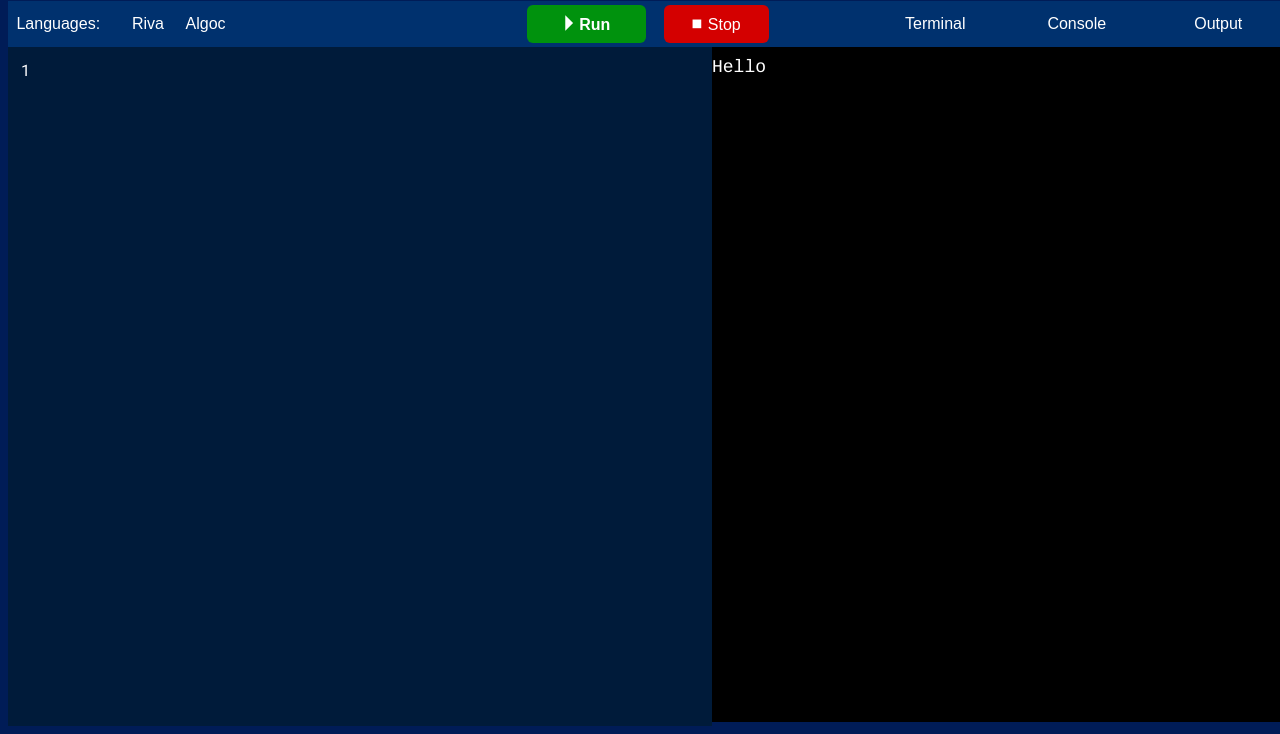
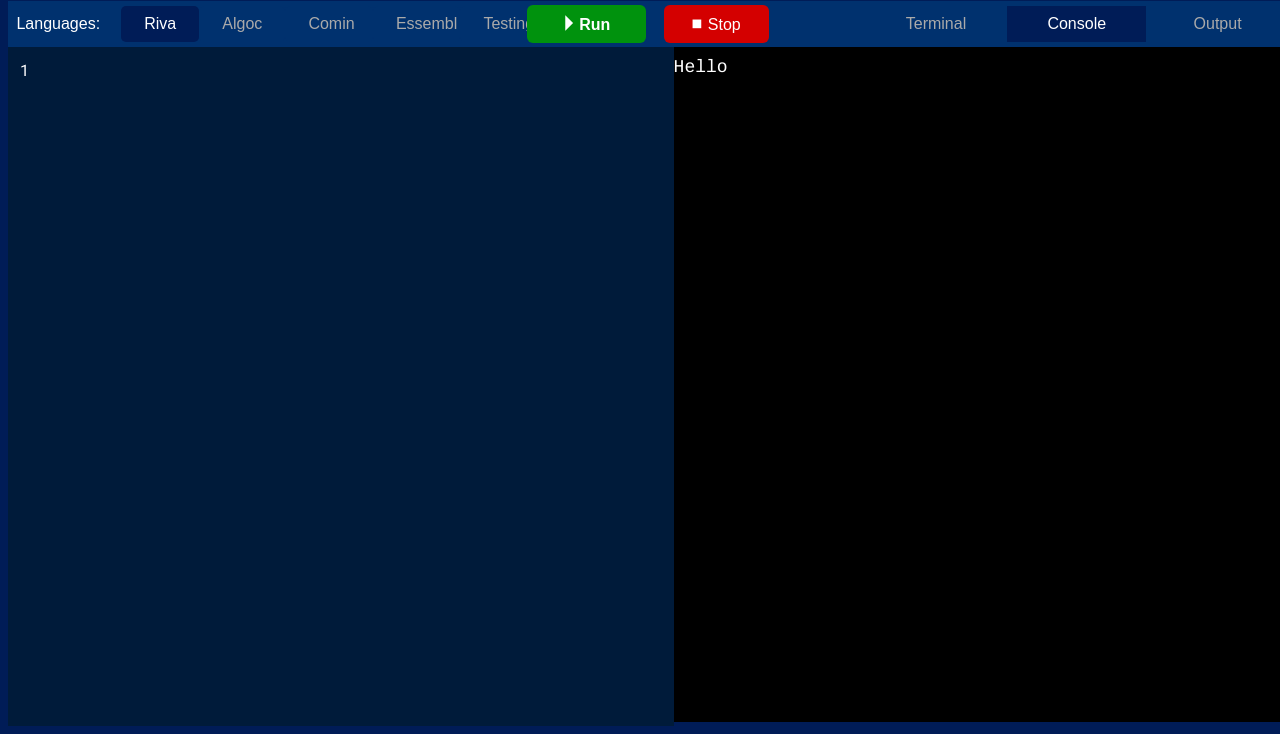
Before and after one commit to rukengine/rukengine.github.io, a plain HTML site: page pages/playground.html in a window 1280 px wide. Shown: the part 82-816 px from the top of the page. Drawn offline with Linux system fonts and the light colour scheme; a web font is replaced by a local one.

Commit message:
Added the UI design for the Language and Window Tabs as Radio Button style

```diff
--- a/pages/playground.css
+++ b/pages/playground.css
@@ -7,6 +7,7 @@
 	--primary-color: #001b3a;
 	--secondary-color: #001c57;
 	--teritiary-color: #00316e;
+	--selected-color: #001540;
 }
 
 body {
@@ -106,8 +107,16 @@ body {
 }
 
 .language {
-	margin-left: 15%;
-	margin-right: 15%;
+	height: 80%;
+	width: 18%;
+	display: flex;
+	justify-content: space-around;
+	align-items: center;
+	padding-left: 10%;
+	padding-right: 10%;
+	border: 0px solid #000;
+	border-radius: 5px;
+	cursor: pointer;
 }
 
 .compiler-commands {
@@ -152,35 +161,22 @@ body {
 	width: 33%;
 	display: flex;
 	flex-direction: row;
+	align-items: center;
+	justify-content: space-around;
 }
 
-.terminal {
-	height: 100%;
+.tabs {
+	height: 80%;
 	width: 33%;
 	display: flex;
 	justify-content: center;
 	align-items: center;
-}
-
-.console {
-	height: 100%;
-	width: 34%;
-	display: flex;
-	justify-content: center;
-	align-items: center;
-}
-
-.output {
-	height: 100%;
-	width: 33%;
-	display: flex;
-	justify-content: center;
-	align-items: center;
+	cursor: pointer;
 }
 
 .code-area {
 	height: 98%;
-	width: 55%;
+	width: 52%;
 	display: flex;
 	flex-direction: row;
 	background-color: var(--primary-color);
@@ -231,7 +227,7 @@ body {
 
 .work-area {
 	height: 98%;
-	width: 45%;
+	width: 48%;
 	display: flex;
 	justify-content: flex-start;
 	background-color: #000;
--- a/pages/playground.html
+++ b/pages/playground.html
@@ -33,11 +33,20 @@
                     <span id="label_languages">Languages:</span>
                 </div>
                 <div class="languages-list">
-                    <div class="language">
+                    <div class="language riva">
                         <span id="riva">Riva</span>
                     </div>
-                    <div class="language">
+                    <div class="language algoc">
                         <span id="algoc">Algoc</span>
+                    </div>
+                    <div class="language comin">
+                        <span id="comin">Comin</span>
+                    </div>
+                    <div class="language essembl">
+                        <span id="essembl">Essembl</span>
+                    </div>
+                    <div class="language test">
+                        <span id="test">Testing</span>
                     </div>
                 </div>
             </div>
@@ -52,13 +61,13 @@
                 </div>
             </div>
             <div class="window-tabs">
-                <div class="terminal">
+                <div class="tabs terminal">
                     <span id="terminal">Terminal</span>
                 </div>
-                <div class="console">
+                <div class="tabs console">
                     <span id="console">Console</span>
                 </div>
-                <div class="output">
+                <div class="tabs output">
                     <span id="output">Output</span>
                 </div>
             </div>
@@ -73,13 +82,13 @@
                 </div>
             </div>
             <div class="work-area">
-                <div class="terminal-window" hidden>
+                <div class="terminal-window">
                     <div id="terminal-interface"></div>
                 </div>
                 <div class="console-window">
                     <div id="console-interface">Hello</div>
                 </div>
-                <div class="output-window" hidden>
+                <div class="output-window">
                     <div id="output-interface"></div>
                 </div>
             </div>
--- a/pages/playground.js
+++ b/pages/playground.js
@@ -4,17 +4,117 @@ let lblLines = document.querySelector('#line-numbers')
 let btnRun = document.querySelector('.run')
 let btnStop = document.querySelector('.stop')
 let divContainer = document.querySelector('.console-window')
+let rdRiva = document.querySelector('.language.riva')
+let rdAlgoc = document.querySelector('.language.algoc')
+let rdComin = document.querySelector('.language.comin')
+let rdEssembl = document.querySelector('.language.essembl')
+let rdTest = document.querySelector('.language.test')
+let rdTerminal = document.querySelector('.tabs.terminal')
+let rdConsole = document.querySelector('.tabs.console')
+let rdOutput = document.querySelector('.tabs.output')
+let divTerminal = document.querySelector('#terminal-interface')
+let divConsole = document.querySelector('#conosle-interface')
+let divOutput = document.querySelector('#output-interface')
+
+let currentLanguage = ''
+let currentWindow = ''
+
+let devtestmode = true
+let cleanmode = true
+let debugprint = false
+
+const	primary_color = '#001b3a';
+const	secondary_color = '#001c57';
+const	teritiary_color = '#00316e';
+const	selected_color = '#001540';
+
+body_onload()
+updateLineNumbers()
+
+function body_onload() {
+	debug_print(rdRiva)
+	if(cleanmode) {
+		clearCode()
+	}
+	setLanguage('riva')
+	setWindowTab('console')
+}
+
+function setLanguage(lang) {
+	let currentRdBtn = languageRdBtn(lang)
+	debug_print(currentRdBtn)
+	currentRdBtn.style.backgroundColor = secondary_color
+	currentRdBtn.style.color = '#ffffff'
+	let otherRdBtns = languageRdBtns(lang)
+	debug_print(otherRdBtns)
+	for(let i = 0; i < otherRdBtns.length; i++) {
+		otherRdBtns[i].style.backgroundColor = teritiary_color
+		otherRdBtns[i].style.color = '#aaaaaa'
+	}
+	currentLanguage = lang
+}
+function setWindowTab(tab) {
+	let currentRdBtn = windowTabRdBtn(tab)
+	debug_print(currentRdBtn)
+	currentRdBtn.style.backgroundColor = secondary_color
+	currentRdBtn.style.color = '#ffffff'
+	let otherRdBtns = windowTabRdBtns(tab)
+	debug_print(otherRdBtns)
+	for(let i = 0; i < otherRdBtns.length; i++) {
+		otherRdBtns[i].style.backgroundColor = teritiary_color
+		otherRdBtns[i].style.color = '#aaaaaa'
+	}
+	currentWindow = 'console'
+}
+
+function languageRdBtn(lang) {
+	switch(lang) {
+	case 'riva' : return rdRiva
+	case 'algoc' : return rdAlgoc
+	case 'comin' : return rdComin
+	case 'essembl' : return rdEssembl
+	case 'test' : return rdTest
+	default : return ''
+	}
+}
+function languageRdBtns(lang) {
+	switch(lang) {
+	case 'riva' : return [rdAlgoc, rdComin, rdEssembl, rdTest]
+	case 'algoc' : return [rdRiva, rdComin, rdEssembl, rdTest]
+	case 'comin' : return [rdRiva, rdAlgoc, rdEssembl, rdTest]
+	case 'essembl' : return [rdRiva, rdAlgoc, rdComin, rdTest]
+	case 'test' : return [rdRiva, rdAlgoc, rdComin, rdEssembl]
+	default : return ''
+	}
+}
+function windowTabRdBtn(tab) {
+	switch(tab) {
+	case 'terminal' : return rdTerminal
+	case 'console' : return rdConsole
+	case 'output' : return rdOutput
+	default : return ''
+	}
+}
+function windowTabRdBtns(tab) {
+	switch(tab) {
+	case 'terminal' : return [rdConsole, rdOutput]
+	case 'console' : return [rdTerminal, rdOutput]
+	case 'output' : return [rdTerminal, rdConsole]
+	default : return ''
+	}
+}
+
+function clearCode() {
+	txtCode.value = ""
+}
 
 function updateLineNumbers() {
 	let lines = txtCode.value.split('\n').length
-	console.log(lines)
 	lblLines.value = ""
 	for(let i = 1; i < (lines + 1); i++) {
 		lblLines.value += "" + i + '\n'
 	}
 }
-
-updateLineNumbers()
 
 txtCode.addEventListener('input', updateLineNumbers)
 
@@ -59,9 +159,33 @@ btnStop.addEventListener('mousedown', () => {
 btnStop.addEventListener('mouseup', () => {
 	btnStop.style.transform = 'scale(1, 1)'
 })
+rdRiva.addEventListener('click', () => {
+	setLanguage('riva')
+})
+rdAlgoc.addEventListener('click', () => {
+	setLanguage('algoc')
+})
+rdComin.addEventListener('click', () => {
+	setLanguage('comin')
+})
+rdEssembl.addEventListener('click', () => {
+	setLanguage('essembl')
+})
+rdTest.addEventListener('click', () => {
+	setLanguage('test')
+})
+rdTerminal.addEventListener('click', () => {
+	setWindowTab('terminal')
+})
+rdConsole.addEventListener('click', () => {
+	setWindowTab('console')
+})
+rdOutput.addEventListener('click', () => {
+	setWindowTab('output')
+})
 
-function experiment() {
-	console.log(divContainer.style.cursor)
+function debug_print(data) {
+	if(debugprint) {
+		console.log(data)
+	}
 }
-
-experiment()
```
